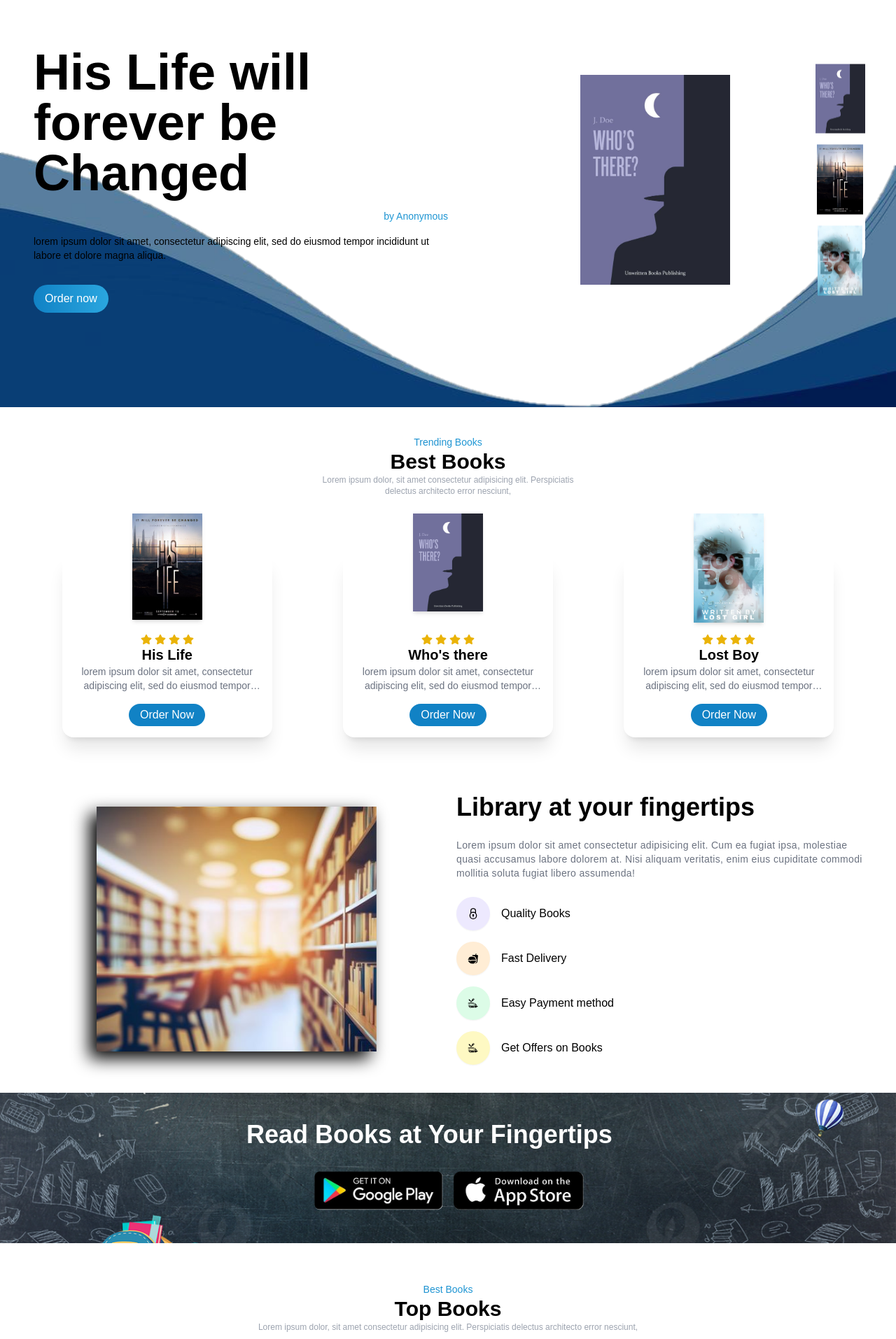
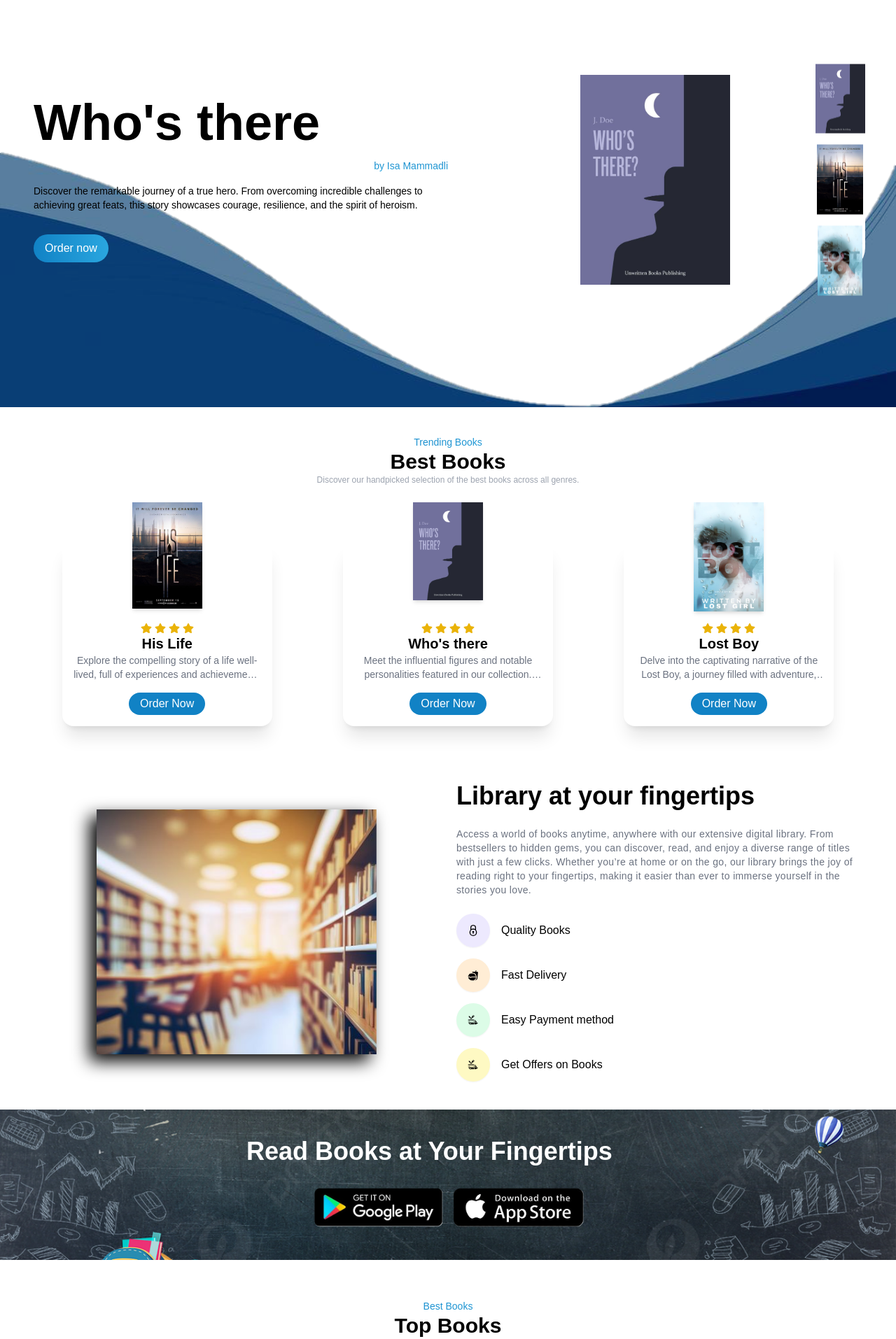
Before and after one commit to isamammadli570/bookcentre, a React (Vite) app: page / in a window 1280 px wide. Shown: the part 140-2054 px from the top of the page at 70% size. Built offline with nearby package versions, Linux system fonts and the light colour scheme; no server answers.

Commit message:
initial commit

```diff
--- a/src/components/AllBooks/index.jsx
+++ b/src/components/AllBooks/index.jsx
@@ -49,15 +49,16 @@ function AllBooks() {
         <div className="container">
           {/* header hissesi */}
           <div
-          data-aos="slide-up"
-          className="text-center mb-10 max-w-[600px] mx-auto">
+            data-aos="slide-up"
+            className="text-center mb-10 max-w-[600px] mx-auto"
+          >
             <p className="text-sm bg-clip-text text-transparent bg-gradient-to-r from-primary to-secondary">
               Best Books
             </p>
             <h1 className="text-3xl font-bold">Top Books</h1>
             <p className="text-xs text-gray-400">
-              Lorem ipsum dolor, sit amet consectetur adipisicing elit.
-              Perspiciatis delectus architecto error nesciunt,
+              Explore our top picks and find your next favorite book from our
+              carefully curated selection.
             </p>
           </div>
 
--- a/src/components/Banner/index.jsx
+++ b/src/components/Banner/index.jsx
@@ -30,10 +30,12 @@ function Banner() {
               Library at your fingertips
             </h1>
             <p className="text-sm text-gray-500 tracking-wide leading-5">
-              Lorem ipsum dolor sit amet consectetur adipisicing elit. Cum ea
-              fugiat ipsa, molestiae quasi accusamus labore dolorem at. Nisi
-              aliquam veritatis, enim eius cupiditate commodi mollitia soluta
-              fugiat libero assumenda!
+              Access a world of books anytime, anywhere with our extensive
+              digital library. From bestsellers to hidden gems, you can
+              discover, read, and enjoy a diverse range of titles with just a
+              few clicks. Whether you’re at home or on the go, our library
+              brings the joy of reading right to your fingertips, making it
+              easier than ever to immerse yourself in the stories you love.
             </p>
             <div className="flex flex-col gap-4">
               <div className="flex items-center gap-4">
--- a/src/components/BestBooks/index.jsx
+++ b/src/components/BestBooks/index.jsx
@@ -10,21 +10,21 @@ const Books = [
     img: Img1,
     title: "His Life",
     description:
-      "lorem ipsum dolor sit amet, consectetur adipiscing elit, sed do eiusmod tempor incididunt ut labore et dolore magna aliqua.",
+      "Explore the compelling story of a life well-lived, full of experiences and achievements that inspire. Discover the moments and milestones that define this extraordinary journey.",
   },
   {
     id: 2,
     img: Img2,
     title: "Who's there",
     description:
-      "lorem ipsum dolor sit amet, consectetur adipiscing elit, sed do eiusmod tempor incididunt ut labore et dolore magna aliqua.",
+      "Meet the influential figures and notable personalities featured in our collection. Learn about their contributions and the impact they've made in their respective fields.",
   },
   {
     id: 3,
     img: Img3,
     title: "Lost Boy",
     description:
-      "lorem ipsum dolor sit amet, consectetur adipiscing elit, sed do eiusmod tempor incididunt ut labore et dolore magna aliqua.",
+      "Delve into the captivating narrative of the Lost Boy, a journey filled with adventure, self-discovery, and unexpected twists. Follow the path of a character who navigates through challenges to uncover profound truths.",
   },
 ];
 
@@ -40,8 +40,7 @@ function BestBooks({ handleOrderPopup }) {
             </p>
             <h1 className="text-3xl font-bold">Best Books</h1>
             <p className="text-xs text-gray-400">
-              Lorem ipsum dolor, sit amet consectetur adipisicing elit.
-              Perspiciatis delectus architecto error nesciunt,
+            Discover our handpicked selection of the best books across all genres.
             </p>
           </div>
           <div className="grid grid-cols-1 sm:grid-cols-2 md:grid-cols-3 gap-20 md:gap-5 place-items-center">
--- a/src/components/Footer/index.jsx
+++ b/src/components/Footer/index.jsx
@@ -38,8 +38,9 @@ function Footer() {
               Books Store
             </h1>
             <p className="">
-              Lorem ipsum dolor sit amet consectetur. Lorem ipsum dolor sit amet
-              consectetur adipisicing elit. Possimus, voluptate.{" "}
+              BookCentre is the perfect place to find the best books. Our
+              mission is to offer a wide selection and excellent service to book
+              lovers.
             </p>
             <br />
             <div className="flex items-center gap-3">
--- a/src/components/Hero/index.jsx
+++ b/src/components/Hero/index.jsx
@@ -8,31 +8,31 @@ const ImageList = [
   {
     id: 1,
     img: Book1,
-    title: "His Life will forever be Changed",
+    title: "Who's there",
     description:
-      "lorem His Life will forever be Changed dolor sit amet, consectetur adipiscing elit, sed do eiusmod tempor incididunt ut labore et dolore magna aliqua.",
+      "Uncover the stories of remarkable individuals who have shaped our world. Learn about the people who inspire and influence through their extraordinary contributions.",
   },
   {
     id: 2,
     img: Book2,
-    title: "Who's there",
+    title: "His Life will forever be Changed",
     description:
-      "Who's there lorem ipsum dolor sit amet, consectetur adipiscing elit, sed do eiusmod tempor incididunt ut labore et dolore magna aliqua.",
+      "Delve into the life of a figure whose experiences and achievements have left a lasting legacy. Explore the key moments and transformative events that define their journey.",
   },
   {
     id: 3,
     img: Book3,
     title: "Lost Boy",
     description:
-      "Lost Boy, consectetur adipiscing elit, sed do eiusmod tempor incididunt ut labore et dolore magna aliqua.",
+      "Follow the poignant journey of the Lost Boy, a narrative that blends adventure with self-discovery. Witness a character's quest for identity and meaning as they navigate through a world of challenges.",
   },
 ];
 
 function Hero() {
   const [imageId, setImageId] = useState(Book1);
-  const [title, setTitle] = useState("His Life will forever be Changed");
+  const [title, setTitle] = useState("Who's there");
   const [description, setDescription] = useState(
-    "lorem ipsum dolor sit amet, consectetur adipiscing elit, sed do eiusmod tempor incididunt ut labore et dolore magna aliqua."
+    "Discover the remarkable journey of a true hero. From overcoming incredible challenges to achieving great feats, this story showcases courage, resilience, and the spirit of heroism."
   );
 
   const bgImage = {
@@ -73,7 +73,7 @@ function Hero() {
               className="bg-clip-text text-transparent
             bg-gradient-to-b from-primary text-right text-sm to-secondary"
             >
-              by Anonymous
+              by Isa Mammadli
             </p>
             <p
               data-aos="slide-up"
--- a/src/components/Testimotional/index.jsx
+++ b/src/components/Testimotional/index.jsx
@@ -5,19 +5,19 @@ const testimonialData = [
   {
     id: 1,
     name: "Azer Naghiyev",
-    text: "Lorem ipsum dolor sit amet consectetur adipisicing elit. Eaque reiciendis inventore iste ratione ex alias quis magni at optio",
+    text: "BookCentre mənim bütün oxuma ehtiyaclarım üçün getdiyim yerdir. Seçim genişdir və xidmət əladır! Burada hər zövqə uyğun kitablar tapmaq mümkündür.",
     img: "https://picsum.photos/101/101",
   },
   {
     id: 1,
     name: "Nurana Isayeva",
-    text: "Lorem ipsum dolor sit amet consectetur adipisicing elit. Eaque reiciendis inventore iste ratione ex alias quis magni at optio",
+    text: "Dostluq mühiti olan gözəl kitab mağazası. Həmişə burada yeni və maraqlı kitablar kəşf edirəm. BookCentre-nin atmosferi çox rahat və ilhamvericidir.",
     img: "https://picsum.photos/102/102",
   },
   {
     id: 1,
     name: "Rashid Behdudov",
-    text: "Lorem ipsum dolor sit amet consectetur adipisicing elit. Eaque reiciendis inventore iste ratione ex alias quis magni at optio",
+    text: "BookCentre-də mövcud kitab çeşidləri hər zaman məni heyrətləndirir. Bütün kitabsevərlərə yüksək səviyyədə tövsiyə edirəm!",
     img: "https://picsum.photos/103/103",
   },
 ];
@@ -75,8 +75,8 @@ function Testimotional() {
           </p>
           <h1 className="text-3xl font-bold">Testimotional</h1>
           <p className="text-xs text-gray-400">
-            Lorem ipsum dolor, sit amet consectetur adipisicing elit.
-            Perspiciatis delectus architecto error nesciunt,
+            Join our community of book lovers and discover your next great read
+            at BookCentre!
           </p>
         </div>
         {/* card hissesi */}
```
Also changed, not shown: src/components/Navbar/index.jsx (+4 -6 lines).
